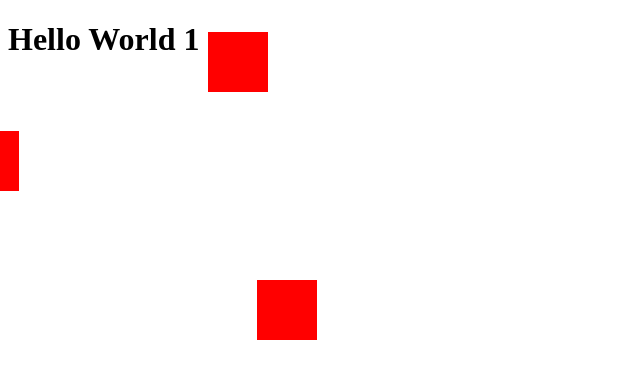
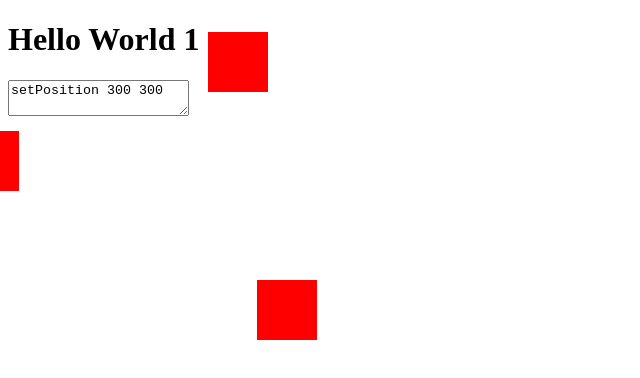
Before and after one commit to hex13/regato, a React app: page / in a window 1280 px wide. Shown: the top 378 px of the page, without its empty margins (0-640 px from the left). Built offline with nearby package versions, Linux system fonts and the light colour scheme.

Commit message:
CommandEditor

```diff
--- a/src/commands.ts
+++ b/src/commands.ts
@@ -10,6 +10,10 @@ export function runCommands(self: GameObject, lines: Line[]) {
                 self.position.x = parseFloat(line[1] as string);
                 self.position.y = parseFloat(line[2] as string);
                 break;
+            case 'setVelocity':
+                self.velocity.x = parseFloat(line[1] as string);
+                self.velocity.y = parseFloat(line[2] as string);
+                break;
         }
     })
 }
--- /dev/null
+++ b/src/components/CommandEditor.tsx
@@ -0,0 +1,11 @@
+import React from 'react';
+import { GameObject } from '../objects';
+
+export function CommandEditor({ object } : { object: GameObject }) {
+    const [code, setCode] = React.useState(object.eventCodes.click);
+    const handleChange = (e: React.ChangeEvent<HTMLTextAreaElement>) => {
+        setCode(e.target.value);
+        object.eventCodes.click = e.target.value;
+    };
+    return <textarea onChange={handleChange} value={code}/>
+}
--- a/src/components/Content.tsx
+++ b/src/components/Content.tsx
@@ -3,19 +3,19 @@ import { Transform } from './Transform';
 import { GameObject } from '../objects';
 import { useInterval } from './helpers';
 import { ObjectLayer } from './ObjectLayer';
+import { CommandEditor } from './CommandEditor';
 import { runCommands, parseCommands } from '../commands';
 
 const initialObjects: Array<GameObject> = [
     {id: 1, position: {x: 100, y: 200}, velocity: {x: 0.3, y: 0}, events: {
         click(e: any, self: GameObject) {
-
-            runCommands(self, parseCommands(`
-                setPosition 300 300
-            `));
+            if (self.eventCodes.click) runCommands(self, parseCommands(self.eventCodes.click))
         }
+    }, eventCodes: {
+        click: 'setPosition 300 300',
     }},
-    {id: 2, position: {x: 200, y: 300}, velocity: {x: 0, y: -0.7}, events: {}},
-    {id: 3, position: {x: 200, y: 300}, velocity: {x: -0.5, y: -0.5}, events: {}},
+    {id: 2, position: {x: 200, y: 300}, velocity: {x: 0, y: -0.7}, events: {}, eventCodes: {}},
+    {id: 3, position: {x: 200, y: 300}, velocity: {x: -0.5, y: -0.5}, events: {}, eventCodes: {}},
 ];
 export function Content() {
     const [objects, setObjects] = React.useState(initialObjects);
@@ -25,5 +25,6 @@ export function Content() {
 
     return <>
         <ObjectLayer objects={objects}/>
+        <CommandEditor object={objects[0] as GameObject}/>
     </>
 }
--- a/src/objects.ts
+++ b/src/objects.ts
@@ -2,5 +2,6 @@ export type GameObject = {
     position: {x: number, y: number};
     velocity: {x: number, y: number};
     events: Record<string, (e: any, self: GameObject) => void>;
+    eventCodes: Record<string, string>;
     id: number;
 }
```
